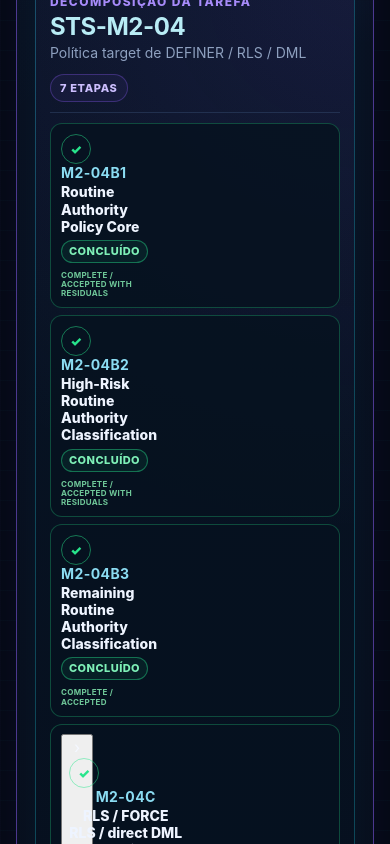
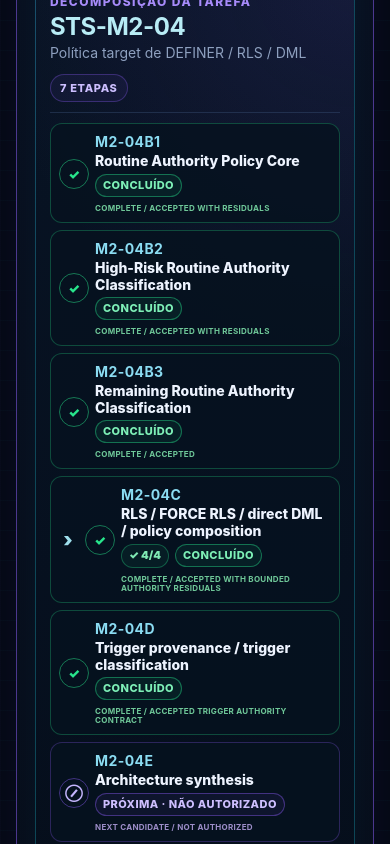
Before and after one commit to wagnerjfjunior/sfjm-workspace, a Next.js app: page / in a window 390 px wide. Shown: the part 1480-2324 px from the top of the page. Built offline with nearby package versions, Linux system fonts and the light colour scheme.

Commit message:
design: compact progressive decomposition rows

```diff
--- a/app/globals.css
+++ b/app/globals.css
@@ -2546,3 +2546,278 @@ body {
     font-size: 12px;
   }
 }
+
+
+/* Progressive task decomposition disclosure */
+.decompositionItem {
+  display: block;
+  min-height: 0;
+  padding: 0;
+  overflow: hidden;
+}
+
+.decompositionDisclosure,
+.decompositionLeafRow {
+  width: 100%;
+  min-width: 0;
+  border: 0;
+  background: transparent;
+  color: inherit;
+  text-align: left;
+}
+
+.decompositionDisclosure {
+  display: grid;
+  grid-template-columns: 18px 30px minmax(0, 1fr);
+  align-items: center;
+  gap: 8px;
+  padding: 9px 10px;
+  cursor: pointer;
+}
+
+.decompositionLeafRow {
+  display: grid;
+  grid-template-columns: 30px minmax(0, 1fr);
+  align-items: center;
+  gap: 8px;
+  padding: 9px 10px;
+}
+
+.decompositionDisclosure:hover {
+  background: rgba(255, 255, 255, .018);
+}
+
+.decompositionDisclosure:focus-visible {
+  outline: 2px solid var(--cyan);
+  outline-offset: -3px;
+  border-radius: 11px;
+}
+
+.decompositionChevron {
+  display: grid;
+  place-items: center;
+  width: 18px;
+  height: 24px;
+  color: #9edfec;
+  font-size: 20px;
+  font-weight: 900;
+  line-height: 1;
+  transition: transform .16s ease;
+}
+
+.decompositionItem.expanded .decompositionChevron {
+  color: #c5eff6;
+}
+
+.decompositionItem.branch .decompositionItemMain,
+.decompositionItem.leaf .decompositionItemMain {
+  min-width: 0;
+  display: grid;
+  grid-template-columns: minmax(0, 1fr) auto;
+  align-items: center;
+  gap: 4px 10px;
+}
+
+.decompositionBranchMeta {
+  display: inline-flex;
+  align-items: center;
+  justify-self: end;
+  gap: 6px;
+  min-width: max-content;
+}
+
+.decompositionChildCount {
+  display: inline-flex;
+  align-items: center;
+  min-height: 24px;
+  padding: 4px 7px;
+  border: 1px solid rgba(34, 211, 238, .3);
+  border-radius: 999px;
+  color: #9ee9f5;
+  background: rgba(34, 211, 238, .055);
+  font-size: 11px;
+  font-weight: 900;
+  line-height: 1;
+  white-space: nowrap;
+}
+
+.decompositionItem.complete .decompositionChildCount {
+  color: #80eab5;
+  border-color: rgba(40, 229, 140, .32);
+  background: rgba(40, 229, 140, .055);
+}
+
+.decompositionChildrenRegion {
+  padding: 0 10px 9px 56px;
+}
+
+.decompositionChildrenList {
+  display: grid;
+  gap: 0;
+  margin: 0;
+  padding: 4px 0 0;
+  border-left: 1px solid rgba(34, 211, 238, .18);
+  list-style: none;
+}
+
+.decompositionChildRow {
+  display: grid;
+  grid-template-columns: 14px 22px minmax(0, 1fr) auto;
+  align-items: center;
+  gap: 7px;
+  min-height: 38px;
+  padding: 5px 7px 5px 10px;
+  color: #aebdd2;
+}
+
+.decompositionChildRow + .decompositionChildRow {
+  border-top: 1px solid rgba(48, 71, 102, .22);
+}
+
+.decompositionChildGuide {
+  color: #456782;
+  font-size: 12px;
+}
+
+.decompositionChildIcon {
+  display: grid;
+  place-items: center;
+  width: 21px;
+  height: 21px;
+  border: 1px solid #345172;
+  border-radius: 50%;
+  font-size: 9px;
+  font-weight: 900;
+}
+
+.decompositionChildRow.complete .decompositionChildIcon {
+  color: var(--green);
+  border-color: rgba(40, 229, 140, .42);
+}
+
+.decompositionChildRow.active .decompositionChildIcon,
+.decompositionChildRow.next .decompositionChildIcon {
+  color: var(--cyan);
+  border-color: rgba(34, 211, 238, .45);
+}
+
+.decompositionChildRow.not_authorized .decompositionChildIcon {
+  color: #c4b5fd;
+  border-color: rgba(139, 92, 246, .42);
+}
+
+.decompositionChildIdentity {
+  min-width: 0;
+  display: flex;
+  align-items: baseline;
+  gap: 7px;
+}
+
+.decompositionChildIdentity strong {
+  flex: 0 0 auto;
+  color: #8bdcf2;
+  font-size: 11px;
+}
+
+.decompositionChildIdentity span {
+  min-width: 0;
+  color: #c6d2e5;
+  font-size: 12px;
+  line-height: 1.25;
+}
+
+.decompositionChildState {
+  color: #93a7c3;
+  font-size: 10px;
+  font-weight: 800;
+  white-space: nowrap;
+  text-transform: uppercase;
+}
+
+.decompositionChildRow.complete .decompositionChildState {
+  color: #76d9a5;
+}
+
+.decompositionOverflowNote {
+  margin-top: 7px;
+  padding: 7px 9px;
+  border: 1px dashed rgba(139, 92, 246, .25);
+  border-radius: 9px;
+  color: #9a8ec0;
+  font-size: 10px;
+  line-height: 1.3;
+}
+
+@media (min-width: 1600px) {
+  .decompositionDisclosure,
+  .decompositionLeafRow {
+    padding-top: 10px;
+    padding-bottom: 10px;
+  }
+
+  .decompositionChildCount {
+    font-size: 12px;
+  }
+
+  .decompositionChildIdentity strong {
+    font-size: 12px;
+  }
+
+  .decompositionChildIdentity span {
+    font-size: 13px;
+  }
+
+  .decompositionChildState {
+    font-size: 11px;
+  }
+}
+
+@media (max-width: 980px) {
+  .decompositionItem.branch .decompositionItemMain,
+  .decompositionItem.leaf .decompositionItemMain {
+    grid-template-columns: 1fr;
+  }
+
+  .decompositionBranchMeta {
+    justify-self: start;
+    flex-wrap: wrap;
+  }
+
+  .decompositionChildrenRegion {
+    padding-left: 48px;
+  }
+
+  .decompositionChildRow {
+    grid-template-columns: 14px 22px minmax(0, 1fr);
+  }
+
+  .decompositionChildState {
+    grid-column: 3;
+    justify-self: start;
+  }
+}
+
+@media (max-width: 680px) {
+  .decompositionDisclosure {
+    grid-template-columns: 18px 28px minmax(0, 1fr);
+    padding: 9px 8px;
+  }
+
+  .decompositionLeafRow {
+    grid-template-columns: 28px minmax(0, 1fr);
+    padding: 9px 8px;
+  }
+
+  .decompositionChildrenRegion {
+    padding: 0 8px 8px 42px;
+  }
+
+  .decompositionChildIdentity {
+    display: grid;
+    gap: 1px;
+  }
+
+  .decompositionCanonicalStatus {
+    font-size: 10px;
+  }
+}
```
